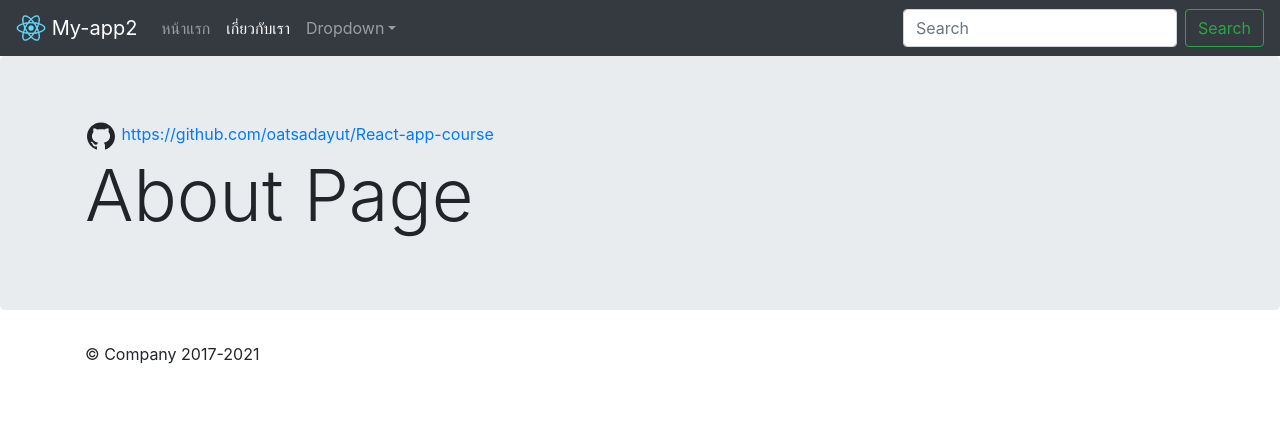
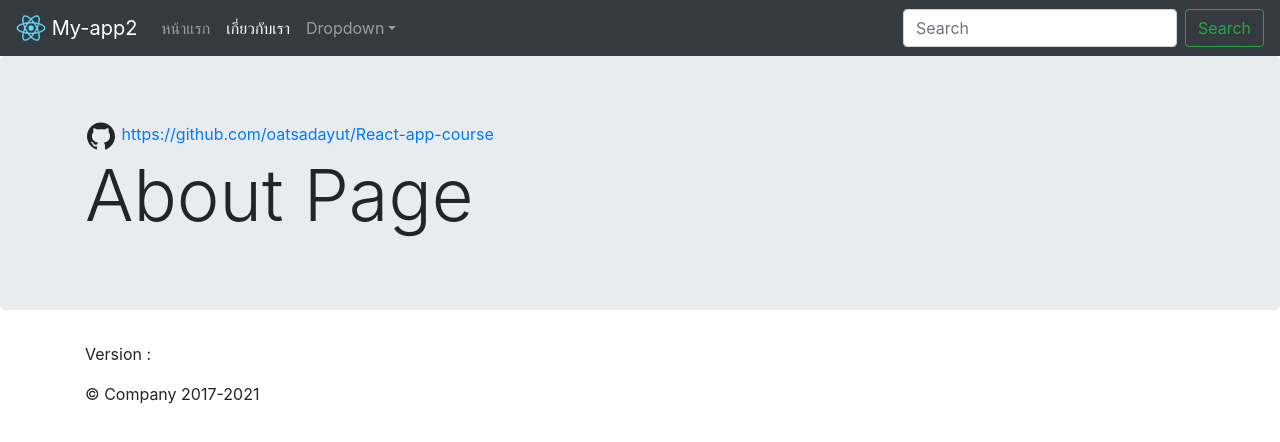
Before and after one commit to oatsadayut/React-app-course, a React (Create React App) app: page /about in a window 1280 px wide. Shown: the top 442 px of the page. Built offline with nearby package versions, Linux system fonts and the light colour scheme; no server answers.

Commit message:
Add Axios And Get DataApi

```diff
--- a/src/pages/AboutPage.js
+++ b/src/pages/AboutPage.js
@@ -1,7 +1,24 @@
-import React from "react";
-import { AiFillGithub } from "react-icons/ai"; //import icon
+import React,{useState,useEffect} from "react"
+import  axios  from "axios"
+import { AiFillGithub } from "react-icons/ai" //import icon
 
 const AboutPage = () => {
+
+// useState เพื่อเก็บข้อมูลลงตัวแปร version
+  const [version,setVersion] = useState('')
+
+// get ข้อมูลจาก Api version โดยใช้ Axios
+  const getVersion = async ()=>{
+    const res = await axios.get('https://api.codingthailand.com/api/version')
+    setVersion(res.data.data.version)
+  }
+
+// useEffect เพื่อให้ทำงานเมื่อเรียกหน้า about
+  useEffect(()=>{
+    getVersion()
+  },[])
+
+
   return (
     <main role="main">
       <div className="jumbotron">
@@ -15,8 +32,11 @@ const AboutPage = () => {
           <h1 className="display-3">About Page</h1>
         </div>
       </div>
+      <div className="container">
+        <p>Version : {version}</p>
+      </div>
     </main>
-  );
-};
+  )
+}
 
-export default AboutPage;
+export default AboutPage
```
Also changed, not shown: src/pages/HomePage.js (+5 -5 lines).
